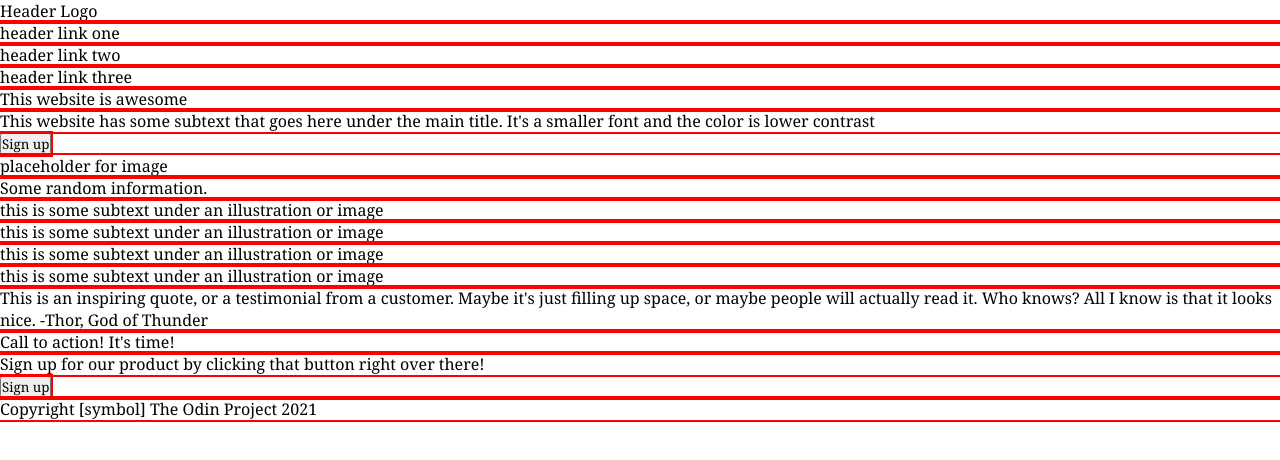
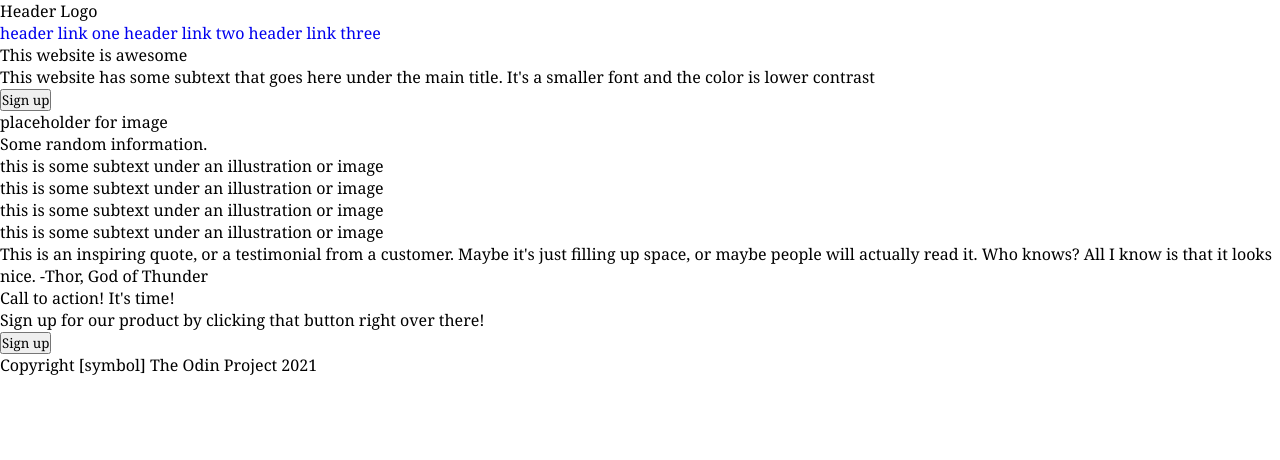
Before and after one commit to joejordan1994/landing-page, a plain HTML site: page Code/index.html in a window 1280 px wide. Drawn offline with Linux system fonts and the light colour scheme.

Commit message:
Edited links
I previously had links listed as 'p' elements but i changed tem to 'a' elements and changed the text decoration to 'none.'

```diff
--- a/Code/index.html
+++ b/Code/index.html
@@ -12,9 +12,9 @@
 
 <div class="part-1">
     <p>Header Logo</p>
-    <p>header link one</p>
-    <p>header link two</p>
-    <p>header link three</p>
+    <a href="#">header link one</a>
+    <a href="#">header link two</a>
+    <a href="#">header link three</a>
 
     <p>This website is awesome</p>
     <p>This website has some subtext that goes here under the main title. It's a smaller font and the color is lower contrast</p>
--- a/Code/styles.css
+++ b/Code/styles.css
@@ -1,7 +1,8 @@
 * {
     font-family: Georgia, 'Times New Roman', Times, serif;
-    outline: 2px solid red;
+    /* outline: 2px solid red; */
     margin: 0;
     padding: 0;
     box-sizing: border-box;
+    text-decoration: none;
 }
```
